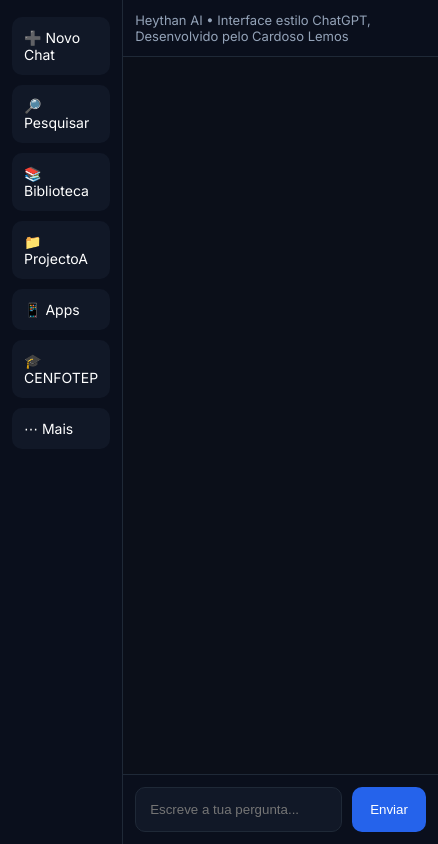
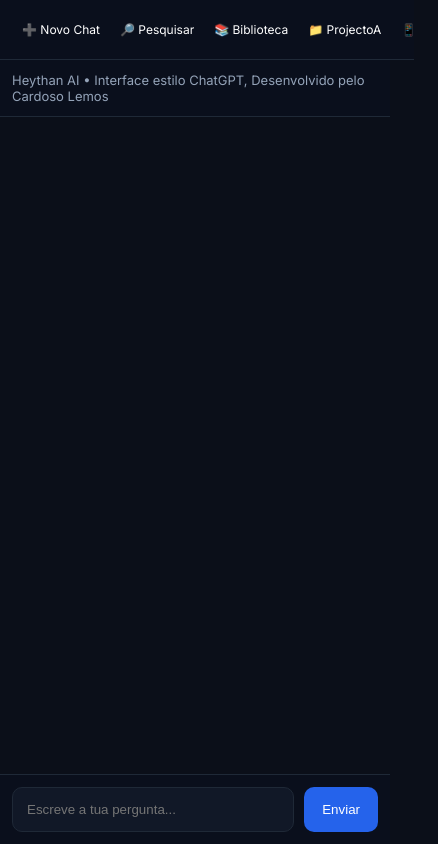
Before and after one commit to cardosolemos312-source/ia-busca, a website: page public/index.html in a window 390 px wide. Shown: the whole page, 438 px wide, since content can reach past the window. Drawn offline with Linux system fonts and the light colour scheme.

Commit message:
melhorar responsivo mobile

```diff
--- a/public/index.html
+++ b/public/index.html
@@ -25,20 +25,6 @@ body {
   display: flex;
   flex-direction: column;
   border-right: 1px solid #1f2937;
-}
-
-.menu {
-  padding: 12px;
-  margin: 5px 0;
-  border-radius: 10px;
-  cursor: pointer;
-  background: #111827;
-  transition: 0.2s;
-  font-size: 14px;
-}
-
-.menu:hover {
-  background: #2563eb;
 }
 
 /* MAIN */
@@ -74,7 +60,7 @@ body {
   margin: 10px 0;
 }
 
-/* INPUT */
+/* INPUT FIXO */
 #inputArea {
   display: flex;
   padding: 12px;
@@ -104,6 +90,39 @@ button {
 
 button:hover {
   background: #1d4ed8;
+}
+
+/* 🔥 RESPONSIVO PARA TELEFONE */
+@media (max-width: 768px) {
+
+  body {
+    flex-direction: column;
+  }
+
+  #sidebar {
+    width: 100%;
+    flex-direction: row;
+    overflow-x: auto;
+    border-right: none;
+    border-bottom: 1px solid #1f2937;
+  }
+
+  .menu {
+    flex: 1;
+    text-align: center;
+    font-size: 12px;
+    padding: 10px;
+    white-space: nowrap;
+  }
+
+  #chat {
+    padding: 12px;
+  }
+
+  #inputArea {
+    position: sticky;
+    bottom: 0;
+  }
 }
 </style>
 </head>
```
